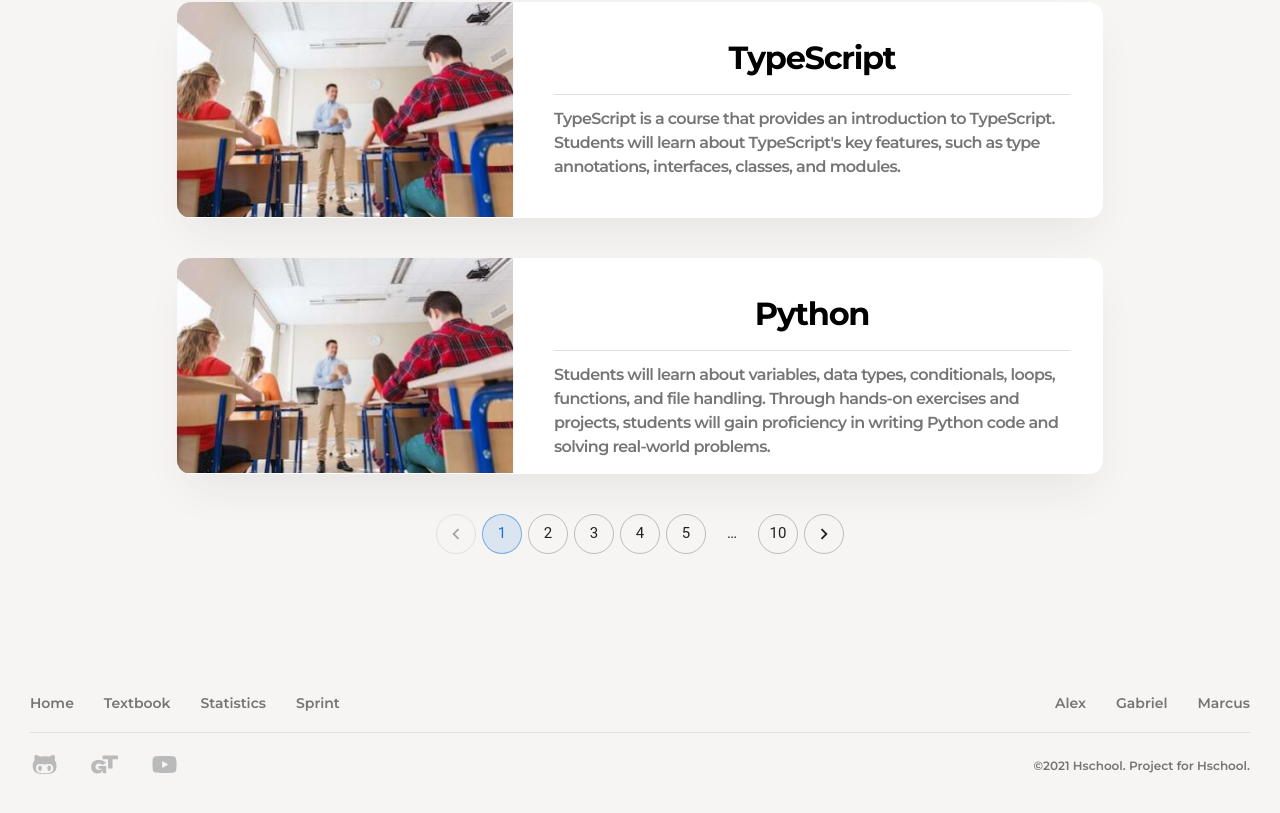
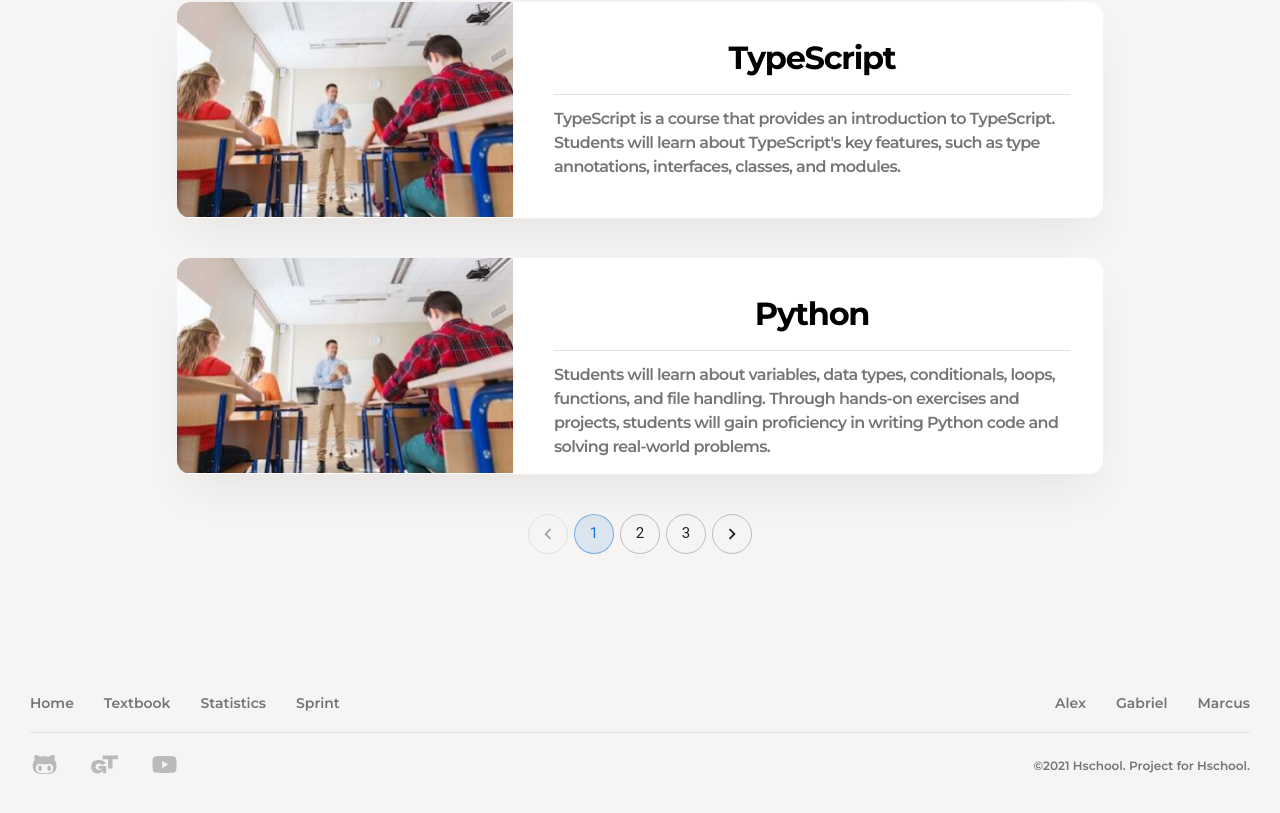
Before and after one commit to KateZzh/EducationPlatform, a React (Create React App) app in the folder client/: page /students in a window 1280 px wide. Shown: the part 480-1293 px from the top of the page. Built offline with nearby package versions, Linux system fonts and the light colour scheme; a web font is replaced by a local one.

Commit message:
add pagination

```diff
--- a/client/src/pages/StudentsPage/StudentsPage.jsx
+++ b/client/src/pages/StudentsPage/StudentsPage.jsx
@@ -3,8 +3,11 @@ import Header from "../../components/Header/Header";
 import Footer from "../../components/Footer/Footer";
 import style from "./studentsPage.module.css";
 import Pagination from "@mui/material/Pagination";
+import { useState } from "react";
 
 const StudentPage = () => {
+  const [currentPage, setCurrentPage] = useState(1);
+
   const arr = [
     {
       h1: "JavaScript",
@@ -18,7 +21,34 @@ const StudentPage = () => {
       h1: "Python",
       p: "Students will learn about variables, data types, conditionals, loops, functions, and file handling. Through hands-on exercises and projects, students will gain proficiency in writing Python code and solving real-world problems.",
     },
+    {
+      h1: "test1",
+      p: "Students will learn about variables, data types, conditionals, loops, functions, and file handling. Through hands-on exercises and projects, students will gain proficiency in writing Python code and solving real-world problems.",
+    },
+    {
+      h1: "test2",
+      p: "Students will learn about variables, data types, conditionals, loops, functions, and file handling. Through hands-on exercises and projects, students will gain proficiency in writing Python code and solving real-world problems.",
+    },
+    {
+      h1: "test3",
+      p: "Students will learn about variables, data types, conditionals, loops, functions, and file handling. Through hands-on exercises and projects, students will gain proficiency in writing Python code and solving real-world problems.",
+    },
+    {
+      h1: "test4",
+      p: "Students will learn about variables, data types, conditionals, loops, functions, and file handling. Through hands-on exercises and projects, students will gain proficiency in writing Python code and solving real-world problems.",
+    },
+    {
+      h1: "test5",
+      p: "Students will learn about variables, data types, conditionals, loops, functions, and file handling. Through hands-on exercises and projects, students will gain proficiency in writing Python code and solving real-world problems.",
+    },
   ];
+
+  const recordsPerPage = 3;
+  const lastIndex = currentPage * recordsPerPage;
+  const firstIndex = lastIndex - recordsPerPage;
+  const records = arr.slice(firstIndex, lastIndex);
+  const npage = Math.ceil(arr.length / recordsPerPage);
+  const emptyRows = recordsPerPage - (arr.length % recordsPerPage);
 
   return (
     <div>
@@ -30,7 +60,7 @@ const StudentPage = () => {
           <h1>Courses</h1>
         </div>
 
-        {arr.map((el, index) => (
+        {records.map((el, index) => (
           <div className={style.courseWrapper} key={index}>
             <div className={style.courseImg}></div>
 
@@ -41,12 +71,17 @@ const StudentPage = () => {
           </div>
         ))}
 
+        {arr.length % recordsPerPage !== 0 && currentPage === npage ? (
+          <div style={{ height: 256 * emptyRows }}></div>
+        ) : null}
+
         <Pagination
           className={style.pagination}
-          count={10}
+          count={npage}
           variant="outlined"
           color="primary"
           size="large"
+          onChange={(e, p) => setCurrentPage(p)}
         />
       </div>
 
```
